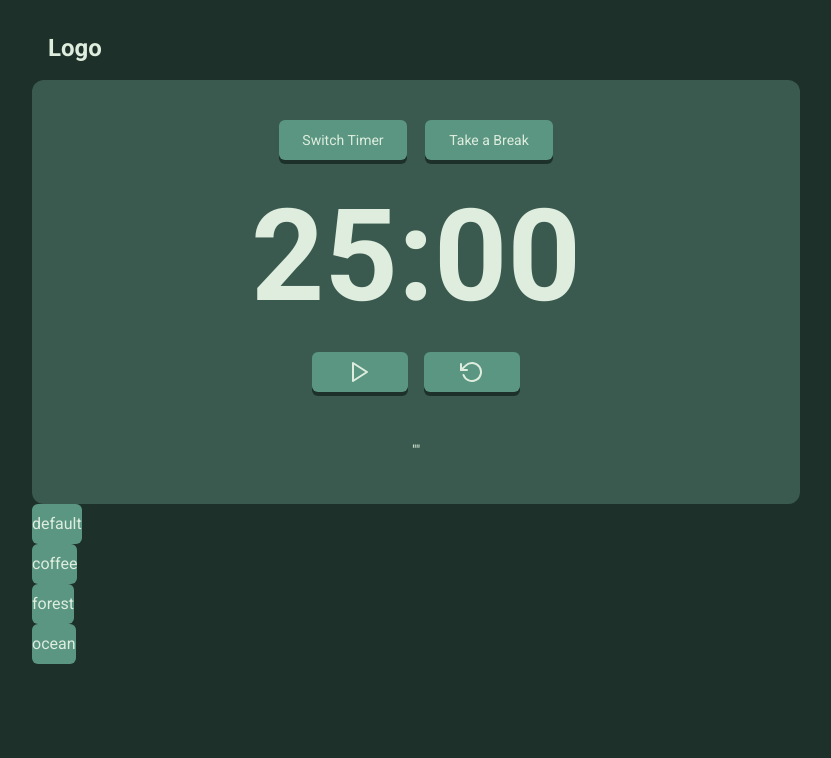
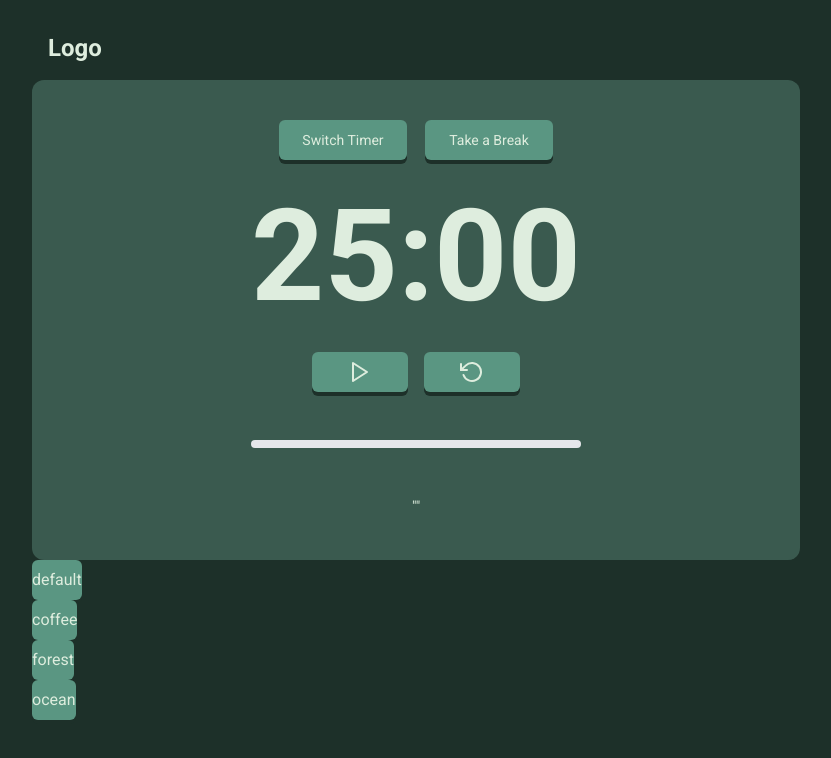
Before and after one commit to xhide341/morph-app, a React (Vite) app in the folder client/: page / in a window 1280 px wide. Shown: the top 758 px of the page, without its empty margins (224-1055 px from the left). Built offline with nearby package versions, Linux system fonts and the light colour scheme; no server answers; the HTML template or start-up script is replaced by a standard one.

Commit message:
feat: add progress bar

```diff
--- a/client/src/App.tsx
+++ b/client/src/App.tsx
@@ -1,7 +1,7 @@
 import { useEffect } from "react";
 import Header from "./components/header";
 import { Clock } from "./components/clock";
-import { ThemeSwitcher } from "./components/ThemeSwitcher";
+import { ThemeToggle } from "./components/theme-toggle";
 import { initTheme } from "./utils/themeSwitch";
 
 export const App = () => {
@@ -14,8 +14,7 @@ export const App = () => {
       <div className="mx-auto flex w-full max-w-3xl flex-col">
         <Header />
         <Clock />
-        <ThemeSwitcher />
-        {/* Progress Bar */}
+        <ThemeToggle />
       </div>
     </div>
   );
--- a/client/src/components/clock.tsx
+++ b/client/src/components/clock.tsx
@@ -1,7 +1,9 @@
-import { useEffect, useState } from "react";
+import { useState } from "react";
+import { useQuote } from "../hooks/useQuote";
+
 import { Play, Pause, RotateCcw } from "react-feather";
-import { useQuote } from "../hooks/useQuote";
 import { Navigation } from "./navigation";
+import { ProgressBar } from "./progress-bar";
 
 type TimerMode = "work" | "break";
 
@@ -103,6 +105,12 @@ export const Clock = () => {
             <RotateCcw size={24} />
           </button>
         </div>
+        <div className="mt-12 w-full">
+          <ProgressBar
+            currentTime={time}
+            totalTime={timerMode === "work" ? lastWorkTime : lastBreakTime}
+          />
+        </div>
         <div className="mt-12 flex flex-col items-center justify-center gap-1">
           <blockquote className="font-base text-sm">"{quote}"</blockquote>
           <p className="text-sm italic">{author}</p>
--- a/client/src/components/progress-bar.tsx
+++ b/client/src/components/progress-bar.tsx
@@ -0,0 +1,26 @@
+interface ProgressBarProps {
+  currentTime: string;
+  totalTime: string;
+}
+
+export const ProgressBar = ({ currentTime, totalTime }: ProgressBarProps) => {
+  const calculateProgress = () => {
+    const [currentMinutes, currentSeconds] = currentTime.split(":").map(Number);
+    const [totalMinutes, totalSeconds] = totalTime.split(":").map(Number);
+
+    const currentTotalSeconds = currentMinutes * 60 + currentSeconds;
+    const totalTotalSeconds = totalMinutes * 60 + totalSeconds;
+
+    // Reverse the calculation to show progress increasing
+    return 100 - (currentTotalSeconds / totalTotalSeconds) * 100;
+  };
+
+  return (
+    <div className="h-2 w-full rounded-full bg-gray-200">
+      <div
+        className="bg-primary h-full rounded-full transition-all duration-1000"
+        style={{ width: `${calculateProgress()}%` }}
+      />
+    </div>
+  );
+};
--- a/client/src/components/ThemeSwitcher.tsx
+++ b/client/src/components/theme-toggle.tsx
@@ -1,6 +1,6 @@
 import { switchTheme } from "../utils/themeSwitch.ts";
 
-export function ThemeSwitcher() {
+export function ThemeToggle() {
   const themes = ["default", "coffee", "forest", "ocean"];
 
   return (
```
Also changed, not shown: 1 other file (tests, documents, lock files or other folders).
